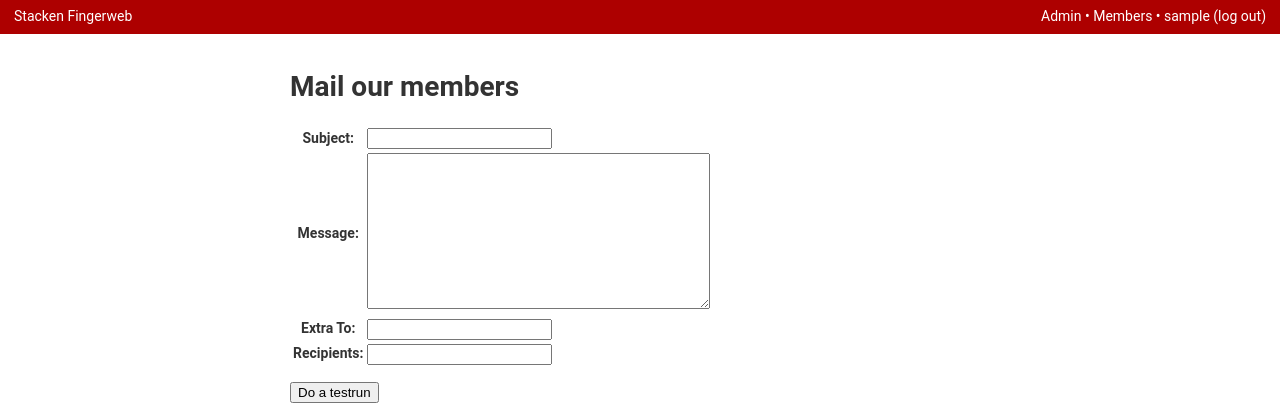
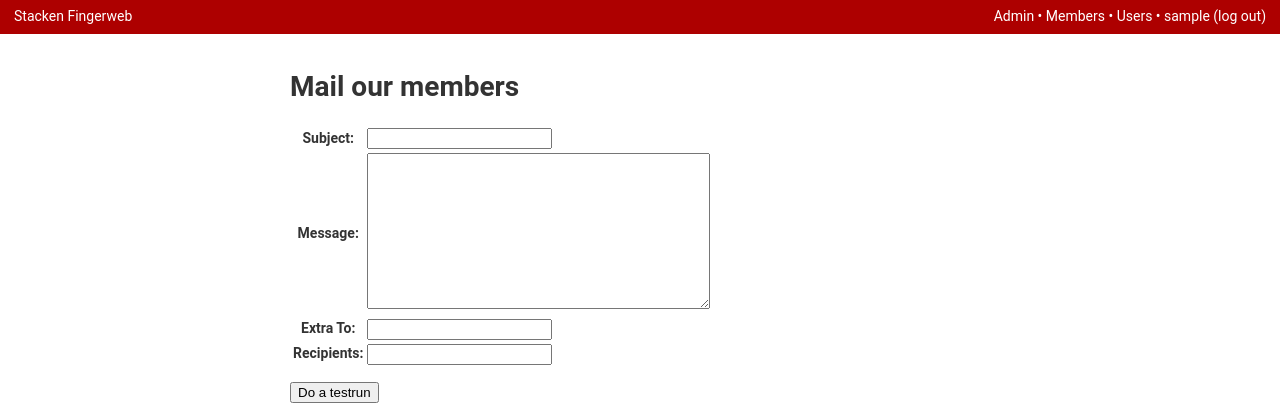
Before and after one commit to stacken/fingerweb, a Django app: page /mail_members in a window 1280 px wide. Shown: the top 416 px of the page. Run offline with Django 3.2, Linux system fonts and the light colour scheme; the visitor is signed in with stand-in values (Sample User, id 1); style sheets or scripts are compiled from the project's sources.

Commit message:
Add a direct link to users to the top bar

```diff
--- a/finger/templates/base.html
+++ b/finger/templates/base.html
@@ -12,6 +12,7 @@
       <span class="user">
         <a href="/admin/">Admin</a> &bull;
         <a href="/admin/finger/member/">Members</a> &bull;
+        <a href="/admin/finger/user/">Users</a> &bull;
       {% endif %}
       {% if user.is_authenticated %}
 	      {{user}} (<a href="/accounts/logout/">log out</a>)
```
